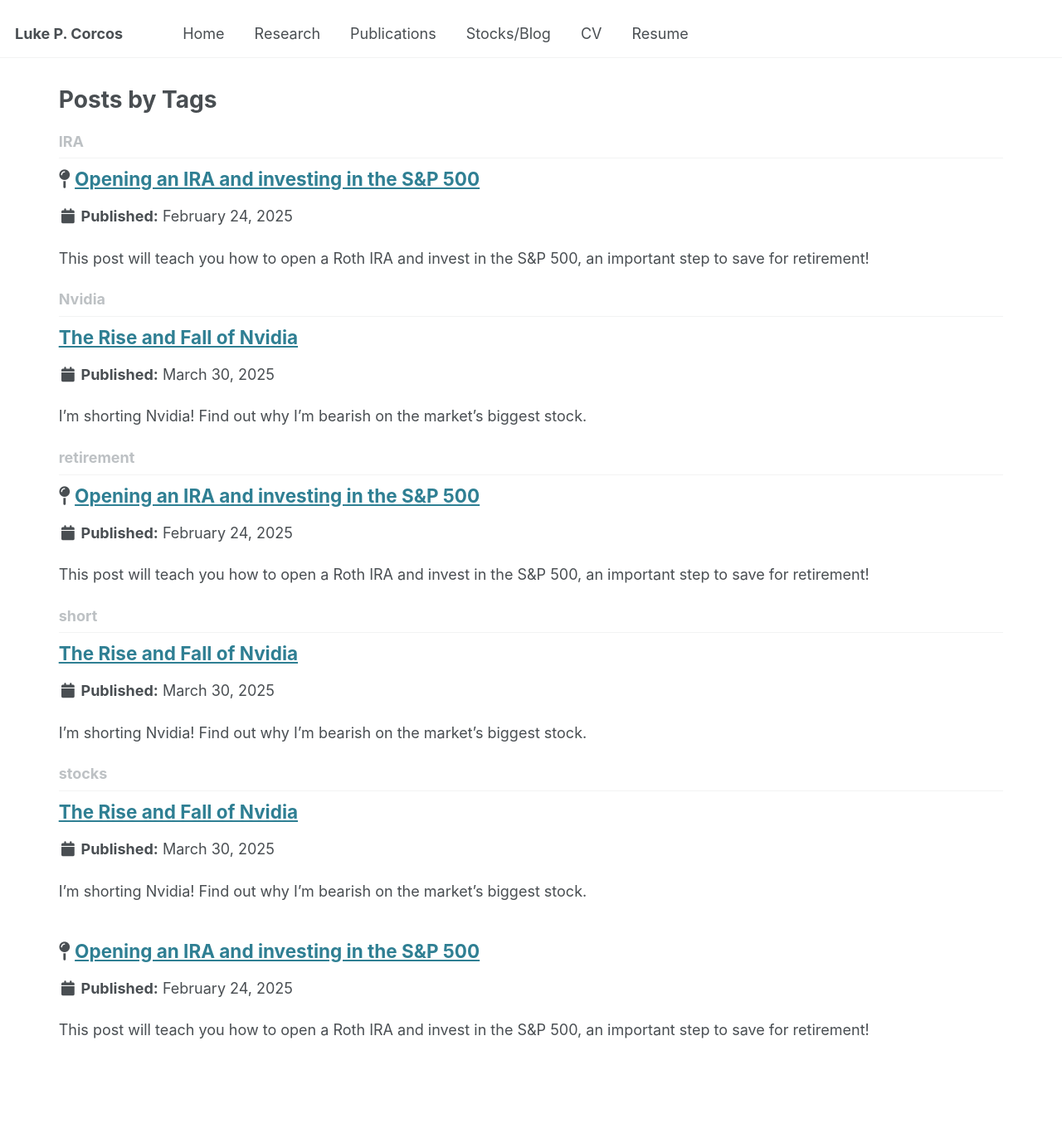
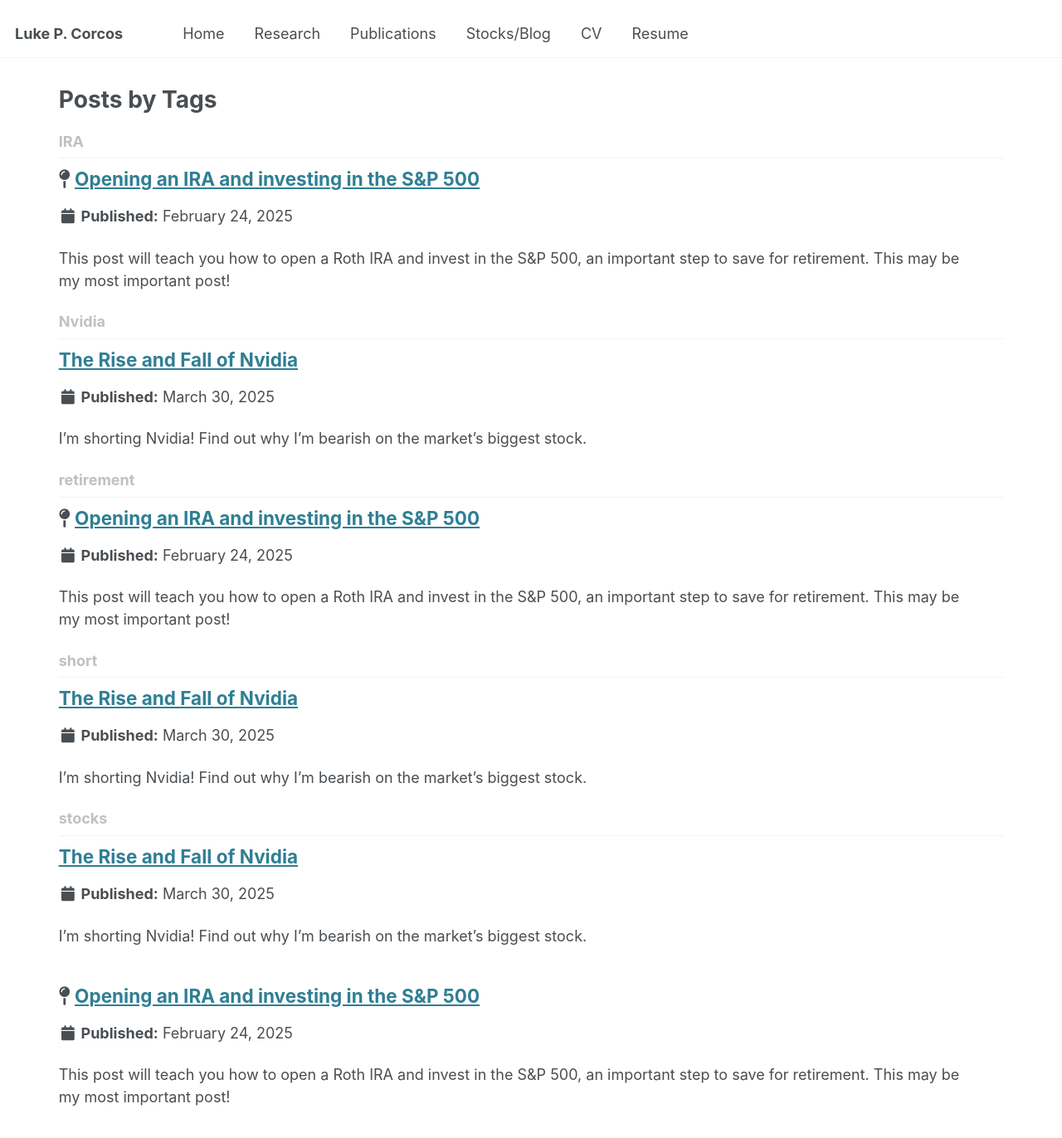
Before and after one commit to lpcorcos/lpcorcos.github.io, a Jekyll site: the page built from _pages/tag-archive.html, in a window 1280 px wide and 1400 px high. Shown: the top 1372 px of the window at 83% size. Built offline with Jekyll 4.4.1, drawn with Linux system fonts in a browser that asks for light colours.

Commit message:
add to ira post

```diff
--- a/_posts/2025/2025-02-24-Open_an_IRA.md
+++ b/_posts/2025/2025-02-24-Open_an_IRA.md
@@ -12,7 +12,8 @@ pinned: true
 ---
 
 
-This post will teach you how to open a Roth IRA and invest in the S&P 500, an important step to save for retirement!
+This post will teach you how to open a Roth IRA and invest in the S&P 500, an important step to save for retirement.
+This may be my most important post!
 
 <div style="text-align: center">
 <iframe src="https://docs.google.com/document/d/e/2PACX-1vSbhNZWE6IK4UFC5USN1fiMLhmOgDAHVDTvSoRc7xSSB7HKx6SBVczaZSoVd6BAHeJQBptEsoO7aekr/pub?embedded=true" width="800" height="800"></iframe>
```
